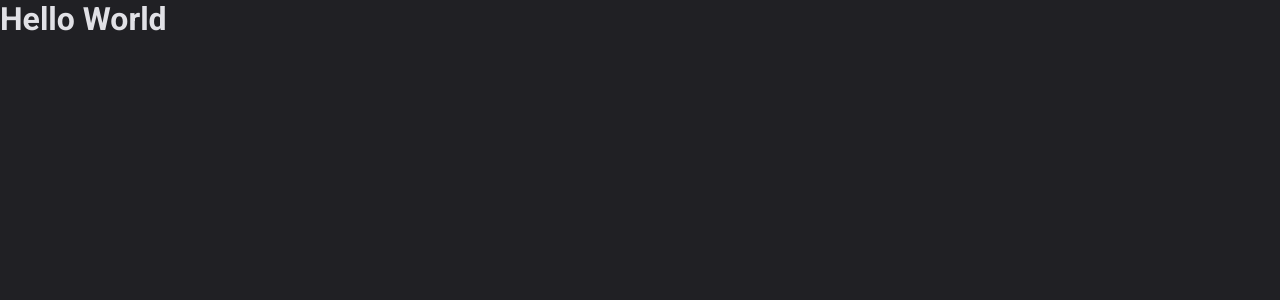
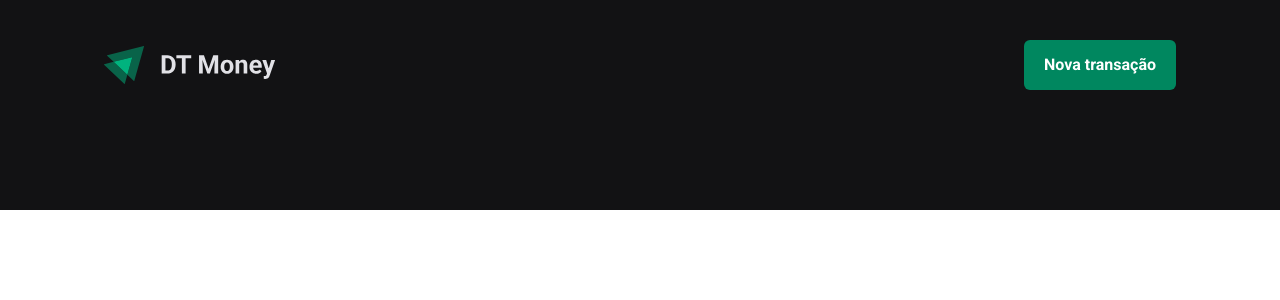
Before and after one commit to AndersonNascimentoAFSN/Ignite-DT-Money, a React (Vite) app: page / in a window 1280 px wide. Shown: the top 300 px of the page. Built offline with nearby package versions, Linux system fonts and the light colour scheme.

Commit message:
add Transaction Component

```diff
--- a/src/App.tsx
+++ b/src/App.tsx
@@ -1,12 +1,15 @@
 import { ThemeProvider } from "styled-components";
+
 import { GlobalStyle } from "./styles/global";
 import { defaultTheme } from "./styles/themes/default";
+
+import { Transactions } from "./pages/Transactions";
 
 export function App() {
   return(
   <ThemeProvider theme={defaultTheme}>
     <GlobalStyle />
-    <h1>Hello World</h1>
+    <Transactions />
   </ThemeProvider>
   );
 }
--- /dev/null
+++ b/src/components/Header/index.tsx
@@ -0,0 +1,16 @@
+import { HeaderContainer, HeaderContent, Image } from "./styles";
+
+import { Button } from "../Button";
+
+import logoImg from "../../assets/logo-white.svg";
+
+export function Header() {
+  return (
+    <HeaderContainer>
+      <HeaderContent>
+        <Image src={logoImg} alt="" />
+        <Button>Nova transação</Button>
+      </HeaderContent>
+    </HeaderContainer>
+  );
+}
--- /dev/null
+++ b/src/components/Header/styles.ts
@@ -0,0 +1,19 @@
+import styled from "styled-components";
+
+export const HeaderContainer = styled.header`
+  background: ${(props) => props.theme.colors["gray-900"]};
+  padding: 2.5rem 0 7.5rem;
+`;
+
+export const HeaderContent = styled.div`
+  width: 100%;
+  max-width: 1120px;
+  margin: 0 auto;
+  padding: 0 1.5rem;
+
+  display: flex;
+  justify-content: space-between;
+  align-items: center;
+`;
+
+export const Image = styled.img``
--- /dev/null
+++ b/src/components/index.ts
@@ -0,0 +1,3 @@
+import { Header } from "./Header";
+
+export { Header };
--- /dev/null
+++ b/src/pages/Transactions/index.tsx
@@ -0,0 +1,10 @@
+import { Header } from "../../components";
+import { Container } from "./styles";
+
+export function Transactions() {
+  return (
+    <Container>
+      <Header />
+    </Container>
+  )
+}
--- /dev/null
+++ b/src/pages/Transactions/styles.ts
@@ -0,0 +1,3 @@
+import styled from "styled-components";
+
+export const Container = styled.div``
--- a/src/styles/themes/default.ts
+++ b/src/styles/themes/default.ts
@@ -1,4 +1,5 @@
 export const defaultTheme = {
+  colors: {
     white: '#fff',
 
     'gray-100': '#E1E1E6',
@@ -17,4 +18,29 @@
     'red-300': '#F75A68',
     'red-500': '#AB222E',
     'red-700': '#7A1921',
+  },
+
+  fonts: {
+    family: 'Roboto, sans-serif',
+    weights: {
+      regular: 400,
+      bold: 700,
+    },
+    lineHeight: '160%',
+    sizes: {
+      14: '0.875rem',
+      16: '1rem',
+      20: '1.25rem',
+      24: '1.5rem',
+      32: '2rem',
+    }
+  },
+  spaces: {
+    8: '0.5rem',
+    12: '0.75rem',
+    14: '0.875rem',
+    16: '1rem',
+    20: '1.25rem',
+    32: '2rem',
+  }
 } as const
```
Also changed, not shown: src/assets/logo-white.svg (added), src/pages/index.ts (added). Lines whose indentation alone changed are shown as unchanged.
